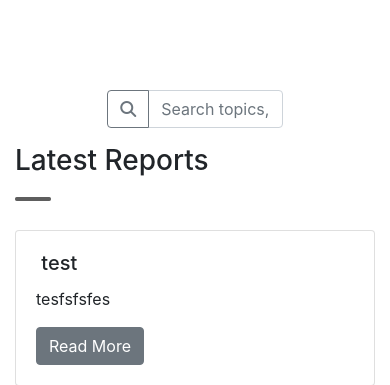
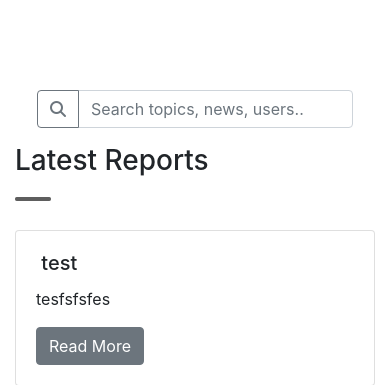
Before and after one commit to sahilsaha7773/UniReporter, a Django app: page /account/ in a window 390 px wide. Shown: the part 56-441 px from the top of the page. Run offline with Django 3.2, Linux system fonts and the light colour scheme; a user stored in the database is signed in; data comes from the database, SQL or seed files in the repository; both versions use the stored data as it was after the commit; some libraries are stand-ins or nearby versions.

Commit message:
Made the search bar responsive

```diff
--- a/account/templates/account/home.html
+++ b/account/templates/account/home.html
@@ -3,8 +3,15 @@
 {% block title %}Home{% endblock %}
 {% load staticfiles%}
 {% block content %}
+        <style type="text/css">
+            @media only screen and (max-width: 700px) {
+                .search {
+                    width: 90%;
+                }
+              }
+        </style>
 	 <div class="text-center search">
-    	<div class="input-group mb-3">
+    	<div class="input-group mb-3 search">
     	  <div class="input-group-prepend">
     	    <button class="btn btn-outline-secondary" type="button" id="button-addon1">			  		<i class="fas fa-search" aria-hidden="true"></i></button>
     	  </div>
--- a/unireporter/settings.py
+++ b/unireporter/settings.py
@@ -131,3 +131,8 @@ LOGOUT_URL = 'logout'
 MEDIA_URL = '/media/'
 MEDIA_ROOT = os.path.join(BASE_DIR, 'media/')
 django_heroku.settings(locals())
+# TINYMCE_DEFAULT_CONFIG = {
+
+#     'content_css': 'https://maxcdn.bootstrapcdn.com/bootstrap/3.3.6/css/bootstrap.min.css',
+
+# }
```
Also changed, not shown: reports/templates/reports/create.html (+8 -0 lines), db.sqlite3.
